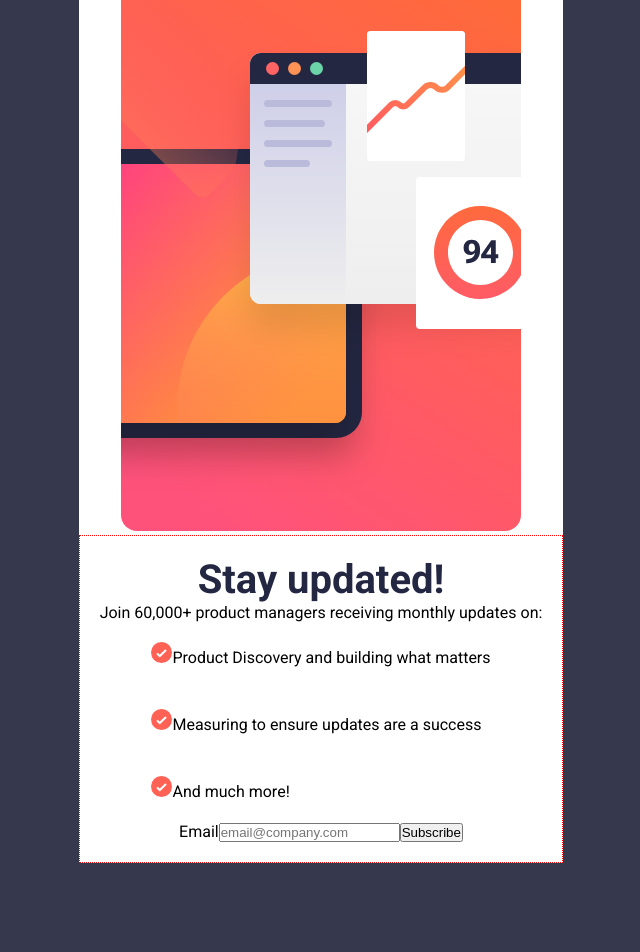
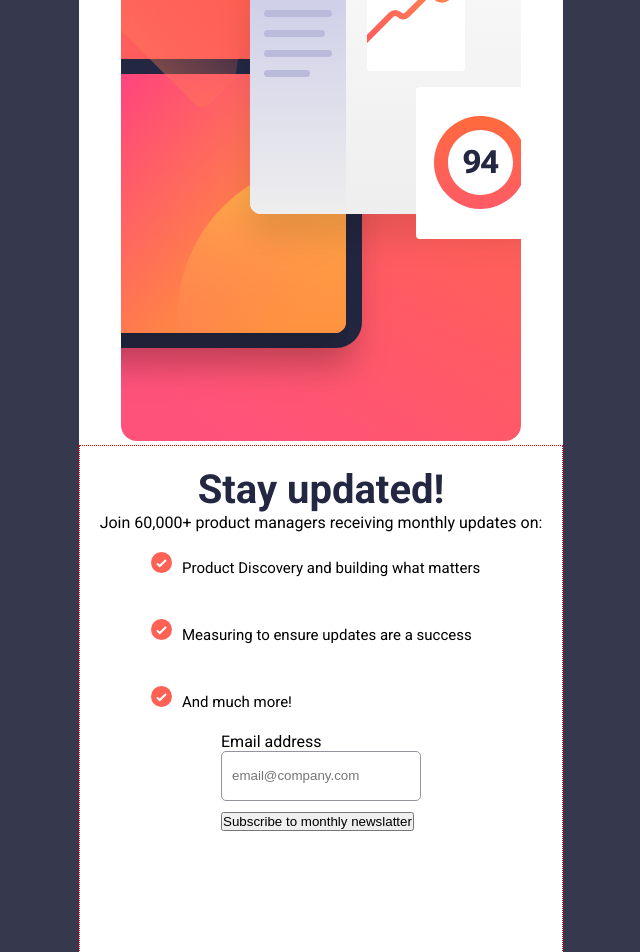
Before and after one commit to Biggyhands/Newsletter-sign-up-form, a React (Vite) app in the folder app/: page / in a window 1280 px wide. Shown: the whole page, without its empty margins (319-959 px from the left). Before the commit the page ends 863 px from the top, so only its background shows below. Built offline with nearby package versions, Linux system fonts and the light colour scheme.

Commit message:
styling updated

```diff
--- a/app/src/components/SignUpBenefits.jsx
+++ b/app/src/components/SignUpBenefits.jsx
@@ -2,7 +2,7 @@ import React from "react";
 import iconList from "../assets/images/icon-list.svg";
 
 export default function SignUpBenefits() {
-  const icon = <img src={iconList} alt="Icon list" />;
+  const icon = <img className="benefits-img" src={iconList} alt="Icon list" />;
   return (
     <ul className="sign-up-benefits-container">
       <li>
@@ -11,7 +11,7 @@ export default function SignUpBenefits() {
       </li>
       <li>
         {icon}
-        Measuring to ensure updates are a success{" "}
+        Measuring to ensure updates are a success
       </li>
       <li>
         {icon}
--- a/app/src/components/SignUpForm.jsx
+++ b/app/src/components/SignUpForm.jsx
@@ -4,9 +4,9 @@ export const SignUpForm = () => {
   return (
     <>
       <form className="sign-up-form">
-        <label htmlFor="email">Email</label>
+        <label htmlFor="email">Email address</label>
         <input type="email" placeholder="email@company.com" />
-        <button type="submit">Subscribe</button>
+        <button type="submit">Subscribe to monthly newslatter</button>
       </form>
     </>
   );
--- a/app/src/style.css
+++ b/app/src/style.css
@@ -55,14 +55,36 @@ body {
 .sign-up-info-container p {
   font-size: 16px;
 }
-
 .sign-up-benefits-container {
   height: 200px;
+  width: 340px;
   list-style: none;
   padding: 0;
   display: flex;
   flex-direction: column;
   justify-content: space-around;
+  text-align: start;
+  font-size: 15px;
+}
+
+.benefits-img {
+  padding-right: 10px;
+}
+/**/
+
+/*form container Style*/
+.sign-up-form {
+  height: 200px;
+  width: 200px;
+}
+
+.sign-up-form input {
+  width: 100%;
+  height: 50px;
+  border: solid 1px var(--color-neutral-grey);
+  border-radius: 5px;
+  padding: 10px;
+  margin-bottom: 10px;
 }
 
 /**/
```
